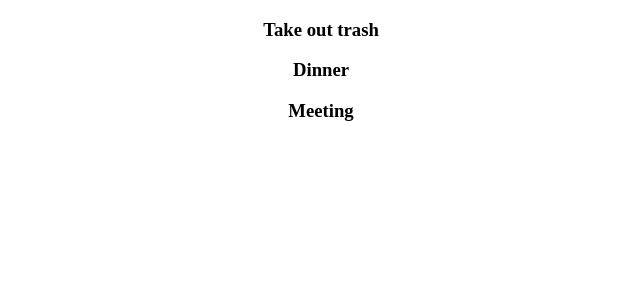
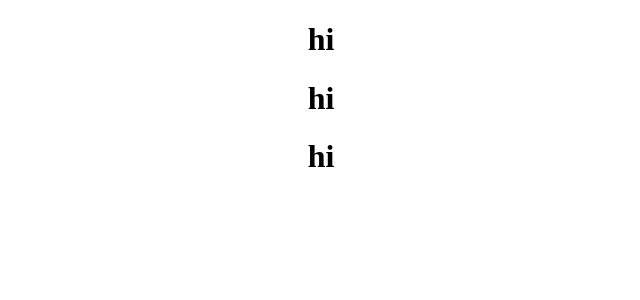
Before and after one commit to Leannelb/react-traversy-2019, a React (Create React App) app: page / in a window 1280 px wide. Shown: the top 300 px of the page, without its empty margins (319-959 px from the left). Built offline with nearby package versions, Linux system fonts and the light colour scheme.

Commit message:
output todo item - currently hi

```diff
--- a/src/components/Todoitem.js
+++ b/src/components/Todoitem.js
@@ -2,7 +2,11 @@ import React, { Component } from "react";
 
 export class Todoitem extends Component {
   render() {
-    return <div />;
+    return (
+      <div>
+        <h1>hi</h1>
+      </div>
+    );
   }
 }
 
--- a/src/components/Todos.js
+++ b/src/components/Todos.js
@@ -1,10 +1,11 @@
 import React, { Component } from "react";
+import TodoItem from "./Todoitem";
 
 class Todos extends Component {
   render() {
     console.log(this.props.todos);
     return this.props.todos.map(todo => (
-      <h3>{todo.title}</h3>
+      <TodoItem />
       // todo object. Dot notation to acess property
     ));
     // just like a forEach
```
